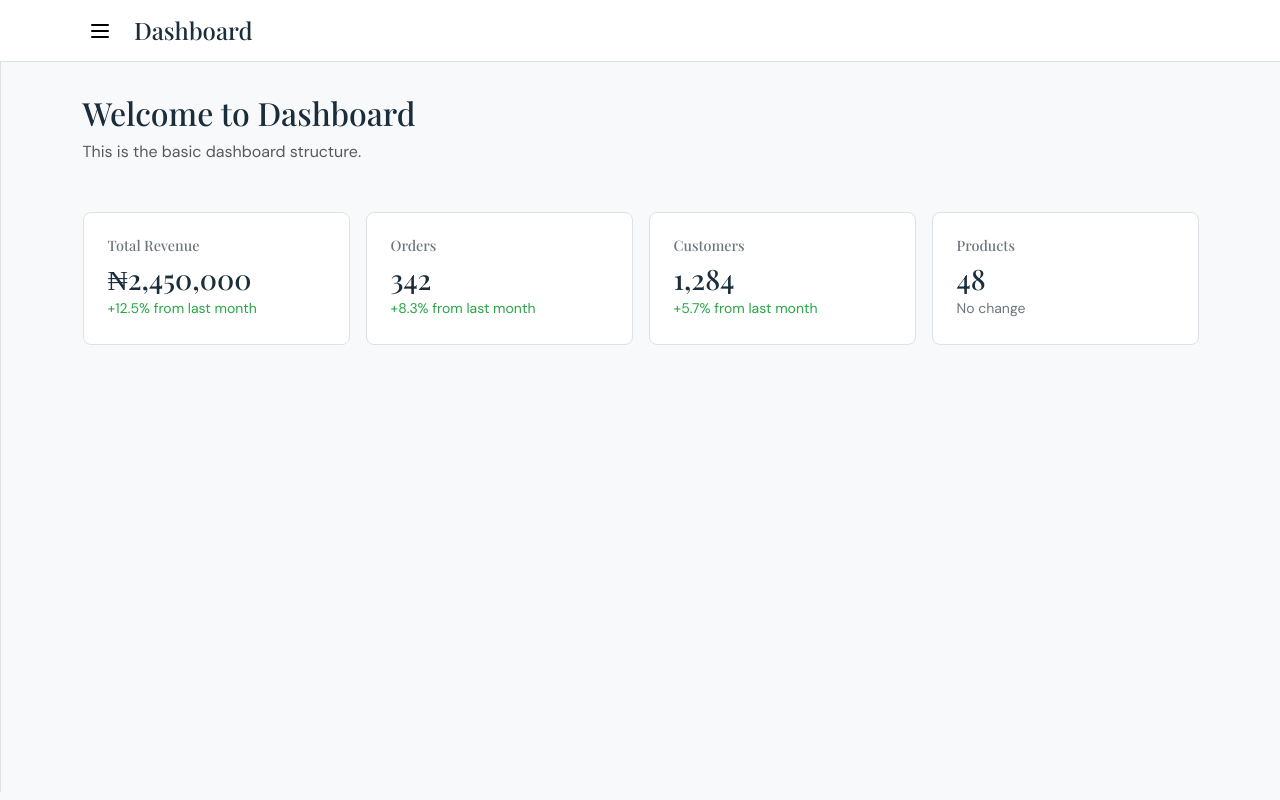
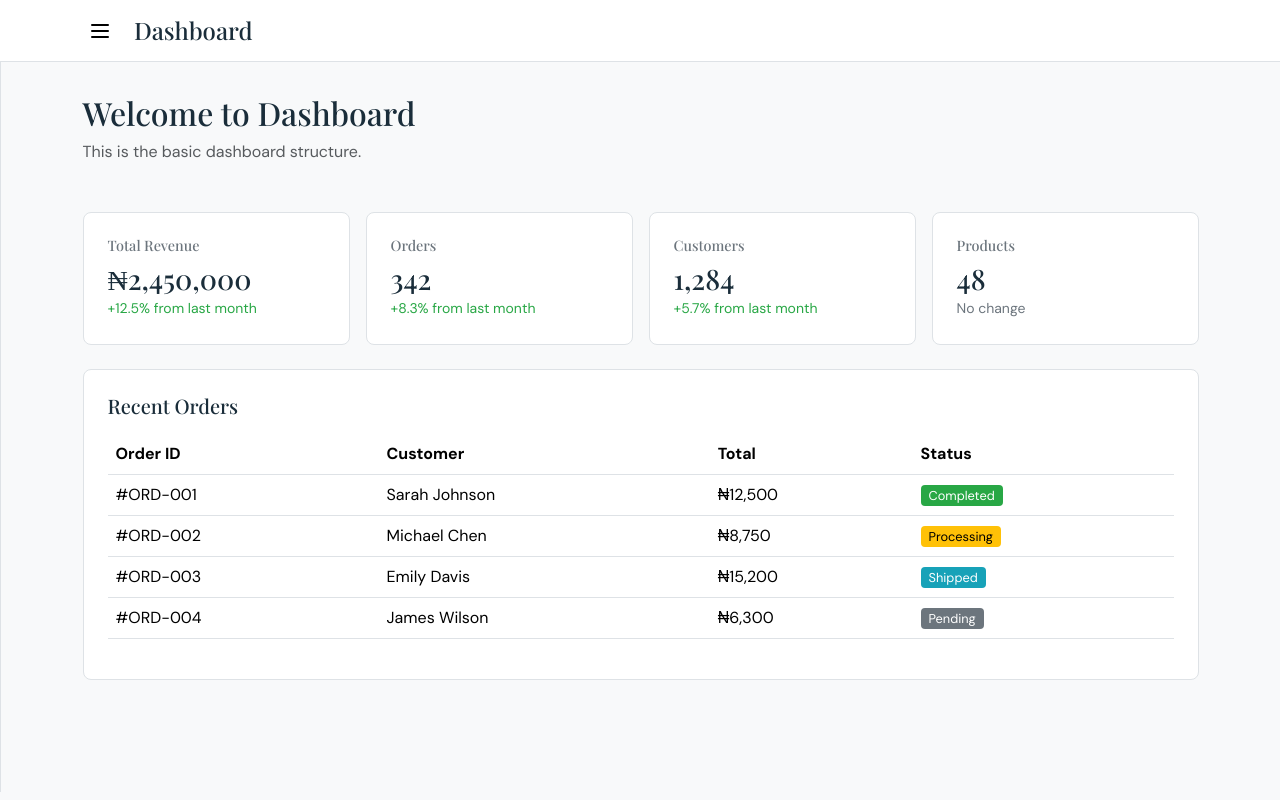
Before and after one commit to joshuaodunbaku/truetouch-pharmacy-front, a React (Vite) app: page /dashboard in a window 1280 px wide. Built offline with nearby package versions, Linux system fonts and the light colour scheme.

Commit message:
Add recent orders table to dashboard

```diff
--- a/src/Routes/Dashboard.jsx
+++ b/src/Routes/Dashboard.jsx
@@ -1,5 +1,5 @@
 import { useState } from 'react';
-import { Container, Row, Col, Nav } from 'react-bootstrap';
+import { Container, Row, Col, Nav, Table } from 'react-bootstrap';
 import { LayoutDashboard, Menu, X, ShoppingCart, Package, Users, Settings, Home } from 'lucide-react';
 
 const Dashboard = () => {
@@ -104,6 +104,51 @@ const Dashboard = () => {
                 </div>
               </Col>
             </Row>
+
+            {/* Recent Orders Table */}
+            <Row className="mt-4">
+              <Col>
+                <div style={{ backgroundColor: '#fff', padding: '1.5rem', borderRadius: '8px', border: '1px solid #dee2e6' }}>
+                  <h5 className="mb-3">Recent Orders</h5>
+                  <Table responsive>
+                    <thead>
+                      <tr>
+                        <th>Order ID</th>
+                        <th>Customer</th>
+                        <th>Total</th>
+                        <th>Status</th>
+                      </tr>
+                    </thead>
+                    <tbody>
+                      <tr>
+                        <td>#ORD-001</td>
+                        <td>Sarah Johnson</td>
+                        <td>₦12,500</td>
+                        <td><span style={{ backgroundColor: '#28a745', color: 'white', padding: '2px 8px', borderRadius: '4px', fontSize: '0.8rem' }}>Completed</span></td>
+                      </tr>
+                      <tr>
+                        <td>#ORD-002</td>
+                        <td>Michael Chen</td>
+                        <td>₦8,750</td>
+                        <td><span style={{ backgroundColor: '#ffc107', color: 'black', padding: '2px 8px', borderRadius: '4px', fontSize: '0.8rem' }}>Processing</span></td>
+                      </tr>
+                      <tr>
+                        <td>#ORD-003</td>
+                        <td>Emily Davis</td>
+                        <td>₦15,200</td>
+                        <td><span style={{ backgroundColor: '#17a2b8', color: 'white', padding: '2px 8px', borderRadius: '4px', fontSize: '0.8rem' }}>Shipped</span></td>
+                      </tr>
+                      <tr>
+                        <td>#ORD-004</td>
+                        <td>James Wilson</td>
+                        <td>₦6,300</td>
+                        <td><span style={{ backgroundColor: '#6c757d', color: 'white', padding: '2px 8px', borderRadius: '4px', fontSize: '0.8rem' }}>Pending</span></td>
+                      </tr>
+                    </tbody>
+                  </Table>
+                </div>
+              </Col>
+            </Row>
           </Container>
         </main>
       </div>
```
